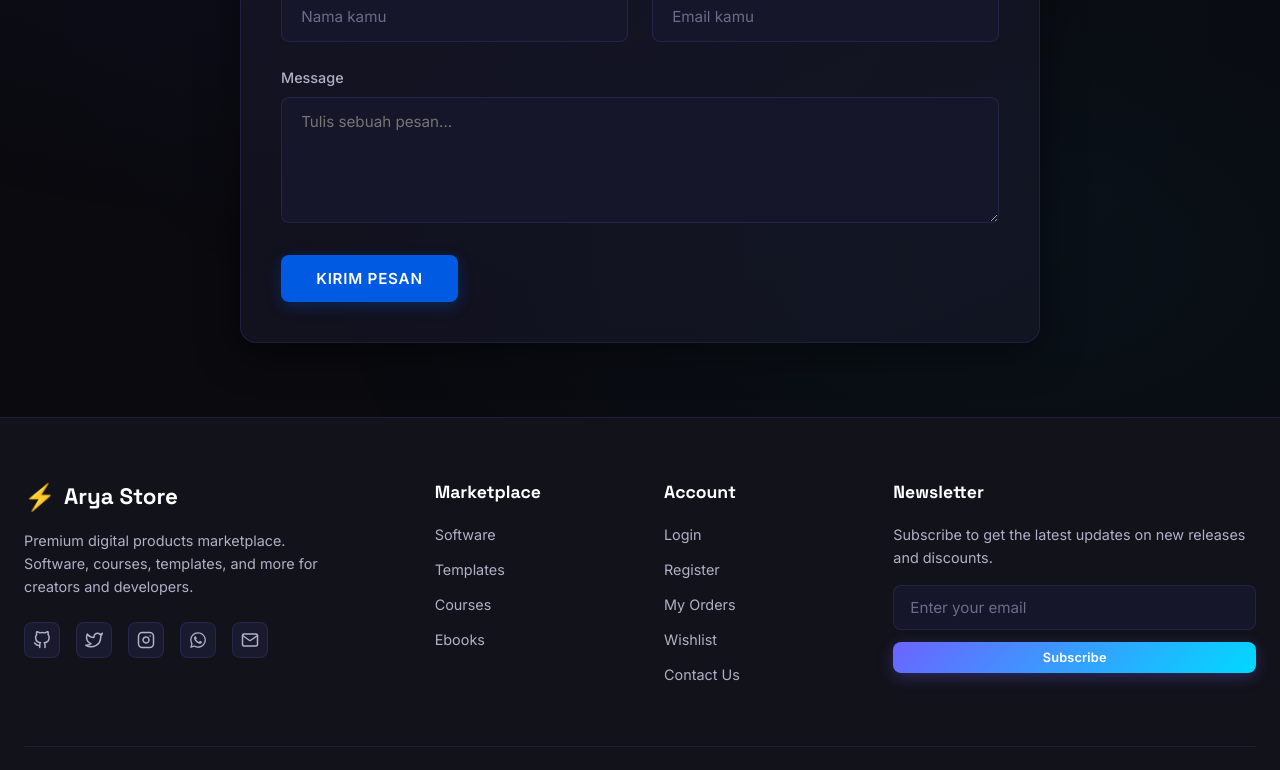
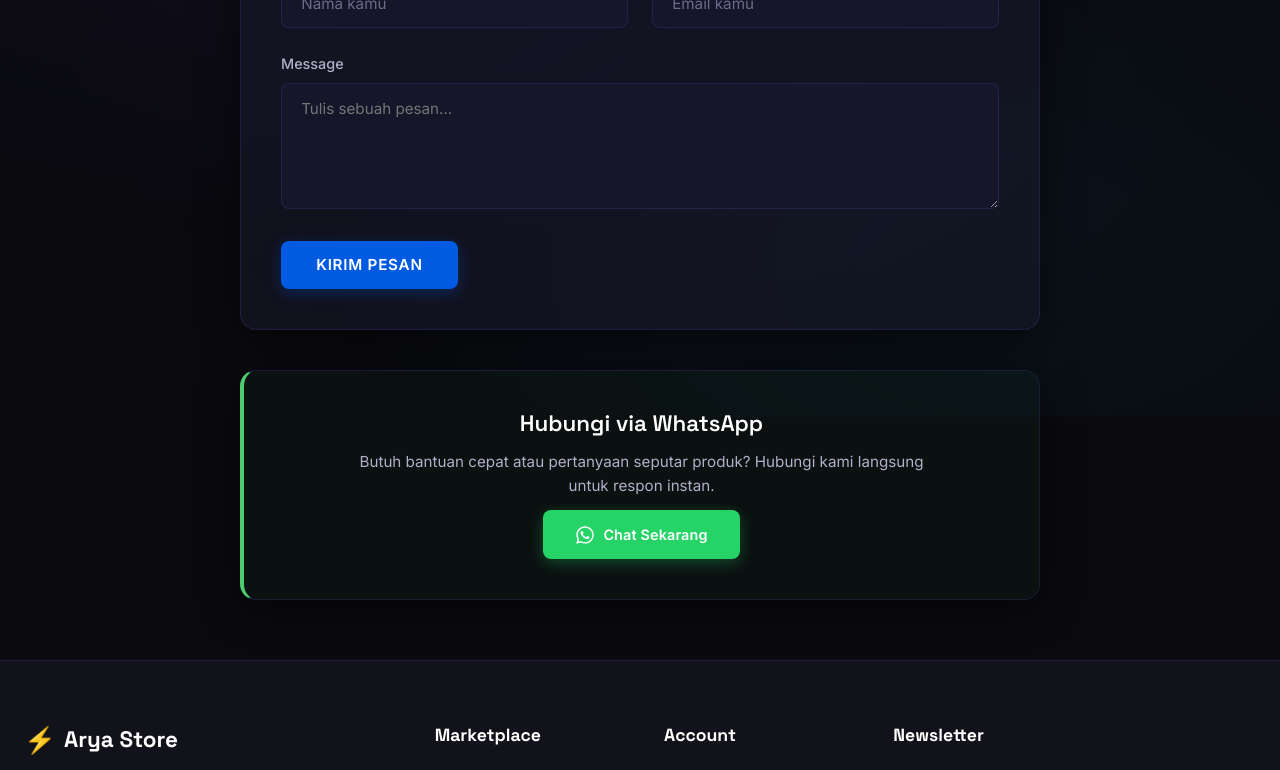
Before and after one commit to rahmanarya812-bit/digital-store, a React (Vite) app: page /contact in a window 1280 px wide. Shown: the part 383-1153 px from the top of the page. Built offline with nearby package versions, Linux system fonts and the light colour scheme.

Commit message:
Add WhatsApp contact card on Contact page

```diff
--- a/src/pages/Contact.css
+++ b/src/pages/Contact.css
@@ -132,3 +132,59 @@
     width: 100%;
   }
 }
+
+.contact-whatsapp-card {
+  margin-top: 2.5rem;
+  padding: 2.5rem;
+  border-radius: var(--radius-lg);
+  border: 1px solid var(--border-color);
+  box-shadow: var(--shadow-lg);
+  background: rgba(78, 203, 113, 0.03); /* subtle green tint */
+  border-left: 4px solid var(--success);
+  display: flex;
+  flex-direction: column;
+  align-items: center;
+  gap: 0.75rem;
+}
+
+.contact-whatsapp-card h3 {
+  font-size: 1.4rem;
+  font-weight: 600;
+  color: var(--text-primary);
+}
+
+.contact-whatsapp-card p {
+  color: var(--text-secondary);
+  font-size: 0.95rem;
+  max-width: 600px;
+}
+
+.whatsapp-direct-btn {
+  background: #25D366 !important; /* WhatsApp Green */
+  color: #ffffff !important;
+  font-weight: 600;
+  padding: 0.8rem 2rem;
+  border-radius: 8px;
+  display: inline-flex;
+  align-items: center;
+  gap: 0.5rem;
+  box-shadow: 0 4px 15px rgba(37, 211, 102, 0.3);
+  transition: all var(--transition-normal);
+  border: none;
+}
+
+.whatsapp-direct-btn:hover {
+  background: #20ba59 !important;
+  transform: translateY(-2px);
+  box-shadow: 0 6px 20px rgba(37, 211, 102, 0.45);
+}
+
+@media (max-width: 768px) {
+  .contact-whatsapp-card {
+    padding: 1.75rem;
+    margin-top: 2rem;
+  }
+  .whatsapp-direct-btn {
+    width: 100%;
+  }
+}
--- a/src/pages/Contact.jsx
+++ b/src/pages/Contact.jsx
@@ -1,5 +1,6 @@
 import { useState, useEffect } from 'react';
 import { FiCheckCircle } from 'react-icons/fi';
+import { FaWhatsapp } from 'react-icons/fa';
 import './Contact.css';
 
 export default function Contact() {
@@ -105,6 +106,20 @@ export default function Contact() {
             </button>
           </form>
         </div>
+
+        {/* WhatsApp Direct Contact Section */}
+        <div className="contact-whatsapp-card glass text-center">
+          <h3>Hubungi via WhatsApp</h3>
+          <p>Butuh bantuan cepat atau pertanyaan seputar produk? Hubungi kami langsung untuk respon instan.</p>
+          <a
+            href="https://wa.me/6281234567890"
+            target="_blank"
+            rel="noopener noreferrer"
+            className="btn whatsapp-direct-btn"
+          >
+            <FaWhatsapp size={20} /> Chat Sekarang
+          </a>
+        </div>
       </div>
     </div>
   );
```
